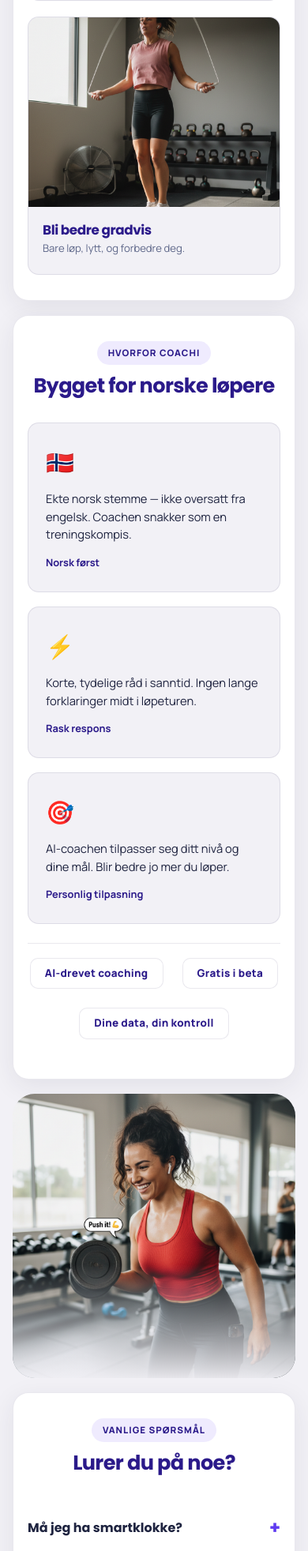
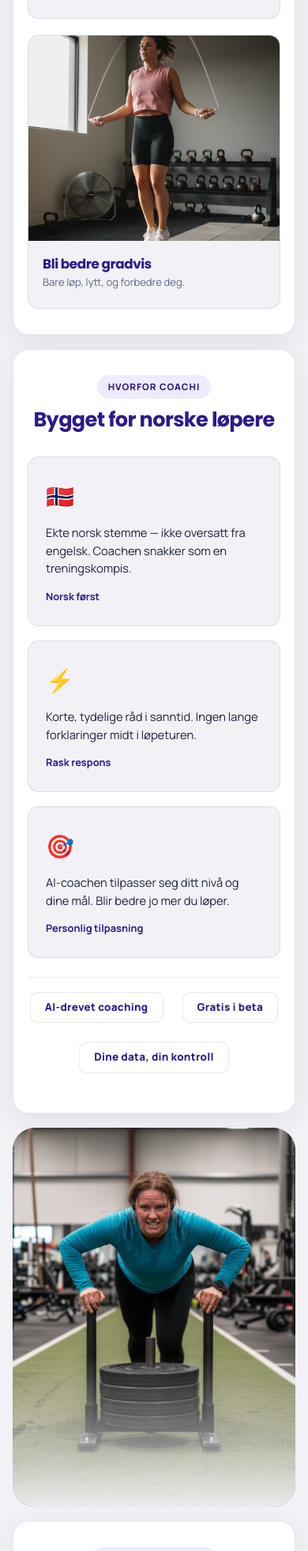
Before and after one commit to 98Mvg/treningscoach-backend, a Flask app: page / in a window 390 px wide. Shown: the part 4536-6500 px from the top of the page at 79% size. Run offline with Flask 3, Linux system fonts and the light colour scheme.

Commit message:
fix(web): remove "Push it!" photo, bigger images throughout
- Replace coach-push.png (had "Push it!" text overlay) with clean
  action-sled.png for the photo break before FAQ
- Photo break: 360px → 480px
- Feature photo: 520px → 560px
- Step images: 240px → 280px
- Benefit photos: 300px → 340px
- Mobile step images: 200px → 220px
- Mobile benefit photos: 240px → 260px

Co-Authored-By: Claude Opus 4.6 <noreply@anthropic.com>

```diff
--- a/templates/index_launch.html
+++ b/templates/index_launch.html
@@ -265,11 +265,11 @@
             max-width: 44ch; margin: 0 auto; line-height: 1.6;
         }
 
-        /* ── FEATURE PHOTO (full-width photo + overlaid visualization like Mia) ── */
+        /* ── FEATURE PHOTO (full-width photo + overlaid visualization) ── */
         .feature-photo {
             margin-top: 0; border-radius: var(--radius-xl);
             overflow: hidden; position: relative;
-            min-height: 520px;
+            min-height: 560px;
         }
         .feature-photo-bg {
             position: absolute; inset: 0;
@@ -395,11 +395,11 @@
         }
         .step-img {
             border-radius: 0; overflow: hidden;
-            background: var(--paper); min-height: 240px;
+            background: var(--paper); min-height: 280px;
             display: flex; align-items: center; justify-content: center;
             border-bottom: 1px solid rgba(95,59,240,0.08);
         }
-        .step-img img { width: 100%; height: 240px; object-fit: cover; }
+        .step-img img { width: 100%; height: 280px; object-fit: cover; }
         .step-body { padding: 20px 18px 24px; }
         .step-number {
             display: inline-flex; align-items: center; justify-content: center;
@@ -418,7 +418,7 @@
             background: var(--bg); border: 1px solid var(--line);
         }
         .benefit-photo {
-            width: 100%; height: 300px; object-fit: cover;
+            width: 100%; height: 340px; object-fit: cover;
         }
         .benefit-body { padding: 20px 18px 22px; }
         .benefit-body h3 { font-size: 1.05rem; margin-bottom: 4px; color: var(--primary); }
@@ -630,8 +630,9 @@
             .store-row { justify-content: center; }
             .hero-visual { margin-top: 12px; }
             .hero-phone-wrap { width: 220px; }
-            .step-img img { height: 200px; }
-            .benefit-photo { height: 240px; }
+            .step-img img { height: 220px; }
+            .step-img { min-height: 220px; }
+            .benefit-photo { height: 260px; }
             .works-with-logos { gap: 16px; }
             .works-with-logos span { font-size: 0.9rem; }
             .statement h2 { font-size: 1.8rem; }
@@ -908,9 +909,9 @@
         </section>
 
         <!-- FULL-WIDTH PHOTO BREAK -->
-        <div class="feature-photo reveal" style="min-height: 360px; margin-top: 18px;">
+        <div class="feature-photo reveal" style="min-height: 480px; margin-top: 18px;">
             <div class="feature-photo-bg">
-                <img src="{{ url_for('static', filename='site/images/coach-push.png') }}" alt="" aria-hidden="true" loading="lazy">
+                <img src="{{ url_for('static', filename='site/images/action-sled.png') }}" alt="" aria-hidden="true" loading="lazy">
             </div>
         </div>
 
```
Also changed, not shown: static/site/images/action-sled.png (added).
